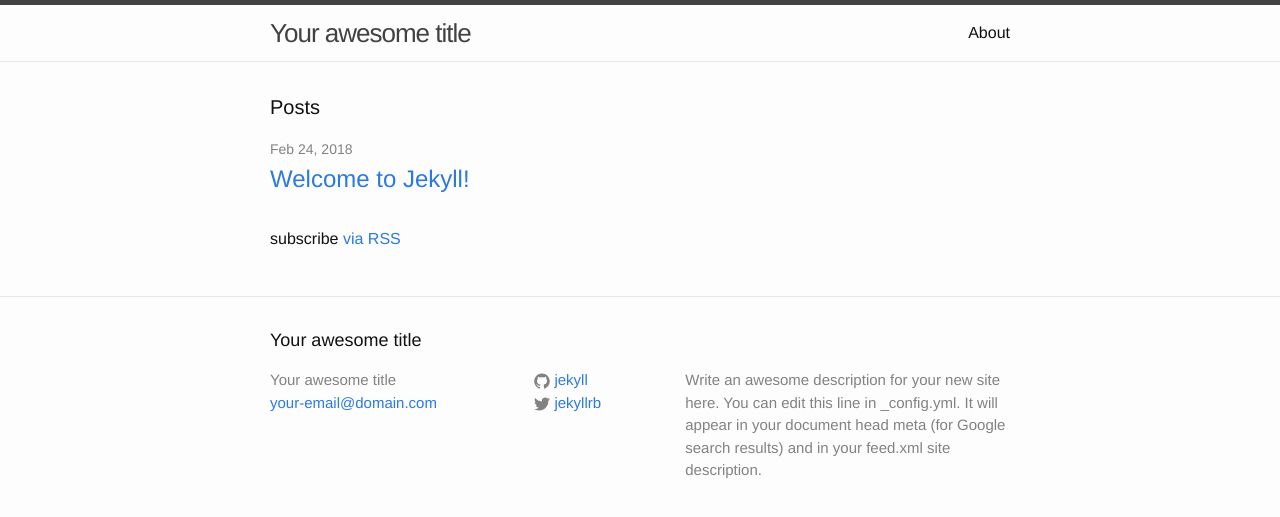
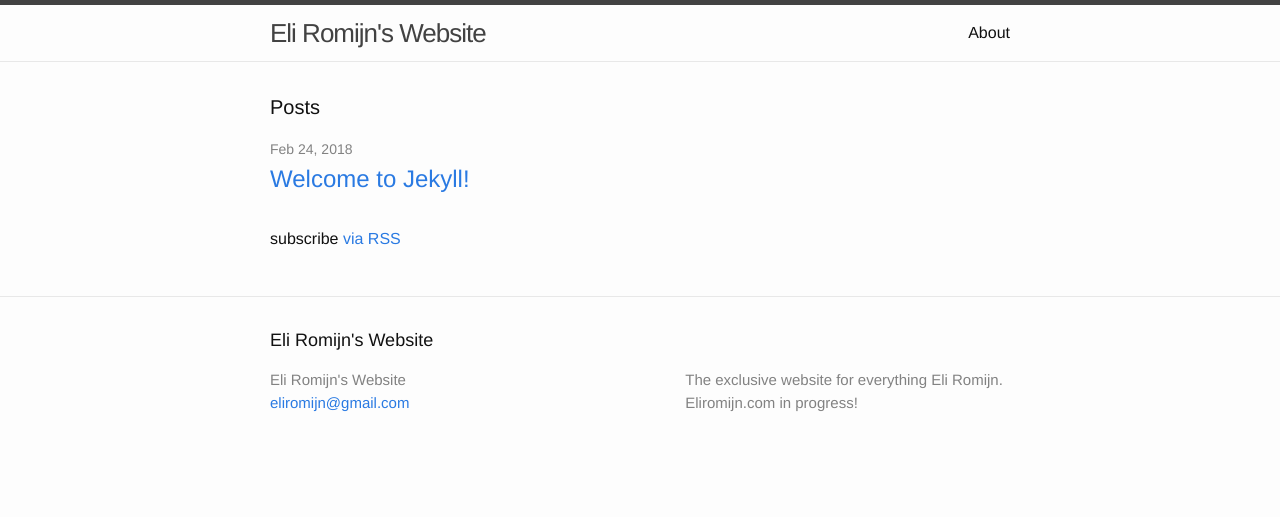
Before and after one commit to eliromijn/eliromijn.github.io, a Jekyll site: the page built from index.html, in a window 1280 px wide. Shown: the top 517 px of the page. Built offline with Jekyll 4.4.1, drawn with Linux system fonts in a browser that asks for light colours.

Commit message:
Update _config.yml

```diff
--- a/_config.yml
+++ b/_config.yml
@@ -6,16 +6,14 @@
 # 'jekyll serve'. If you change this file, please restart the server process.
 
 # Site settings
-title: Your awesome title
-email: your-email@domain.com
+title: Eli Romijn's Website
+email: eliromijn@gmail.com
 description: > # this means to ignore newlines until "baseurl:"
-  Write an awesome description for your new site here. You can edit this
-  line in _config.yml. It will appear in your document head meta (for
-  Google search results) and in your feed.xml site description.
+  The exclusive website for everything Eli Romijn. Eliromijn.com in progress!
 baseurl: "" # the subpath of your site, e.g. /blog
 url: "http://yourdomain.com" # the base hostname & protocol for your site
-twitter_username: jekyllrb
-github_username:  jekyll
+instagram_username: eliromijn
+
 
 # Build settings
 markdown: kramdown
```
